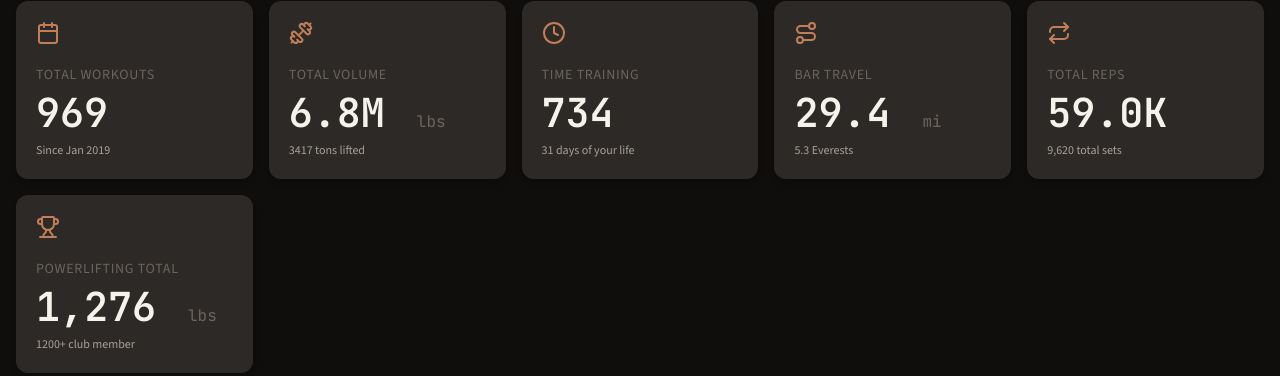
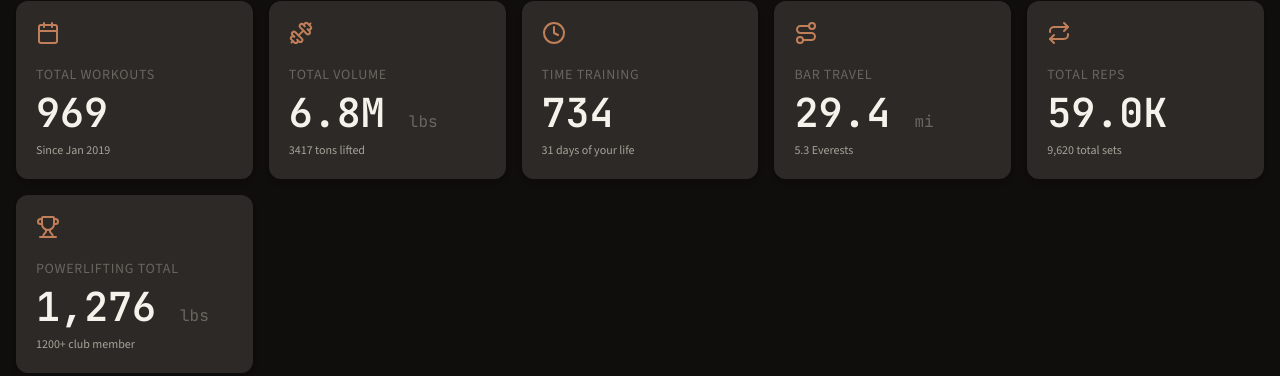
Before and after one commit to avianbc/dashboard, a SvelteKit app: page / in a window 1280 px wide. Shown: the part 216-592 px from the top of the page. Built offline with nearby package versions, Linux system fonts and the light colour scheme.

Commit message:
fix large lbs display on summary cards

```diff
--- a/src/routes/+page.svelte
+++ b/src/routes/+page.svelte
@@ -520,7 +520,6 @@
 		font-size: 1rem;
 		color: var(--text-muted);
 		font-weight: normal;
-		margin-left: var(--space-2);
 	}
 
 	.stat-subtitle {
```
